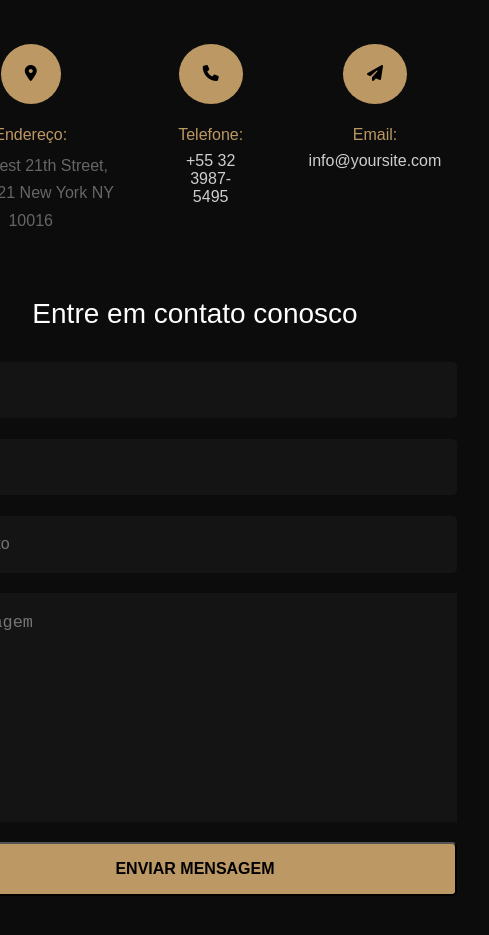
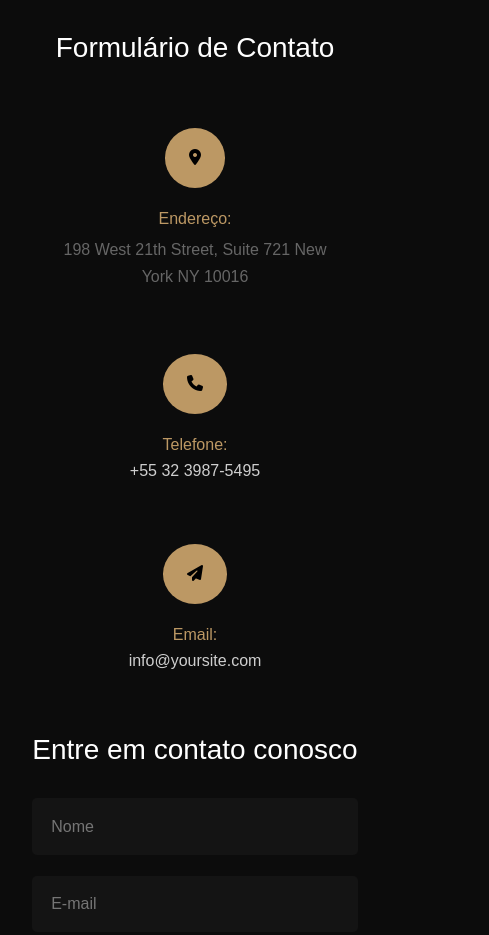
Before and after one commit to kauasilvandrade/formulario-js, a plain HTML site: page index.html in a window 390 px wide. Shown: the top 935 px of the page, 489 px wide, since content can reach past the window. Drawn offline with Linux system fonts and the light colour scheme.

Commit message:
terminei a responsividade

```diff
--- a/assets/css/style.css
+++ b/assets/css/style.css
@@ -10,7 +10,6 @@
 /* CORPO */
 body {
     font-family: Arial, Helvetica, sans-serif;
-    height: 100vh;
     display: flex;
     justify-content: center;
     align-items: center;
@@ -123,3 +122,19 @@ textarea {
     text-transform: uppercase;
     font-weight: 600;
 }
+
+@media screen and (min-width: 1970px) {
+    body {
+        height: 100vh;
+    }
+}
+
+@media screen and (max-width: 700px) {
+    .secaoInfoContato__areaContato {
+        flex-direction: column;
+        align-items: center;
+    }
+    .contato, .contato p {
+        width: 100%;
+    }
+}
```
